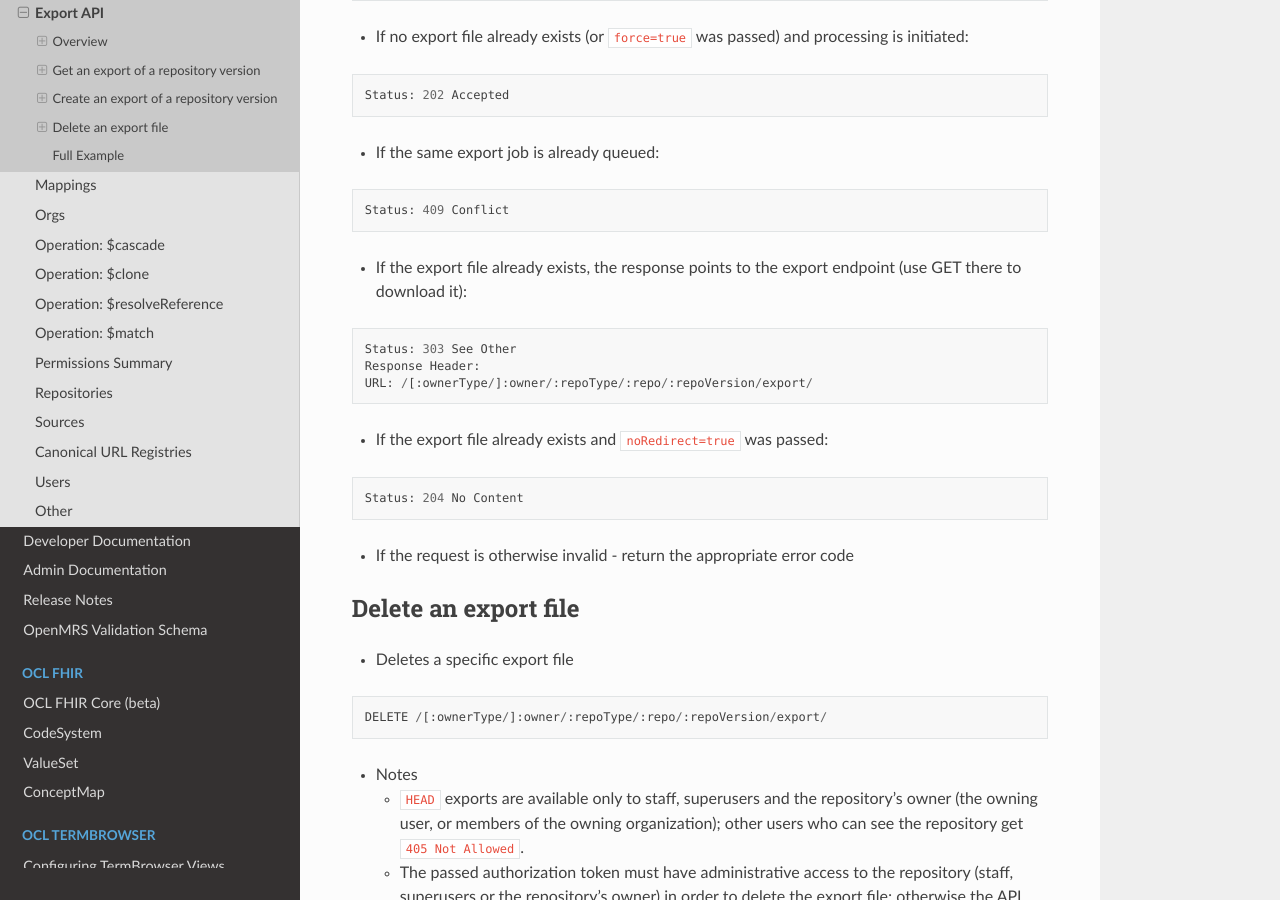
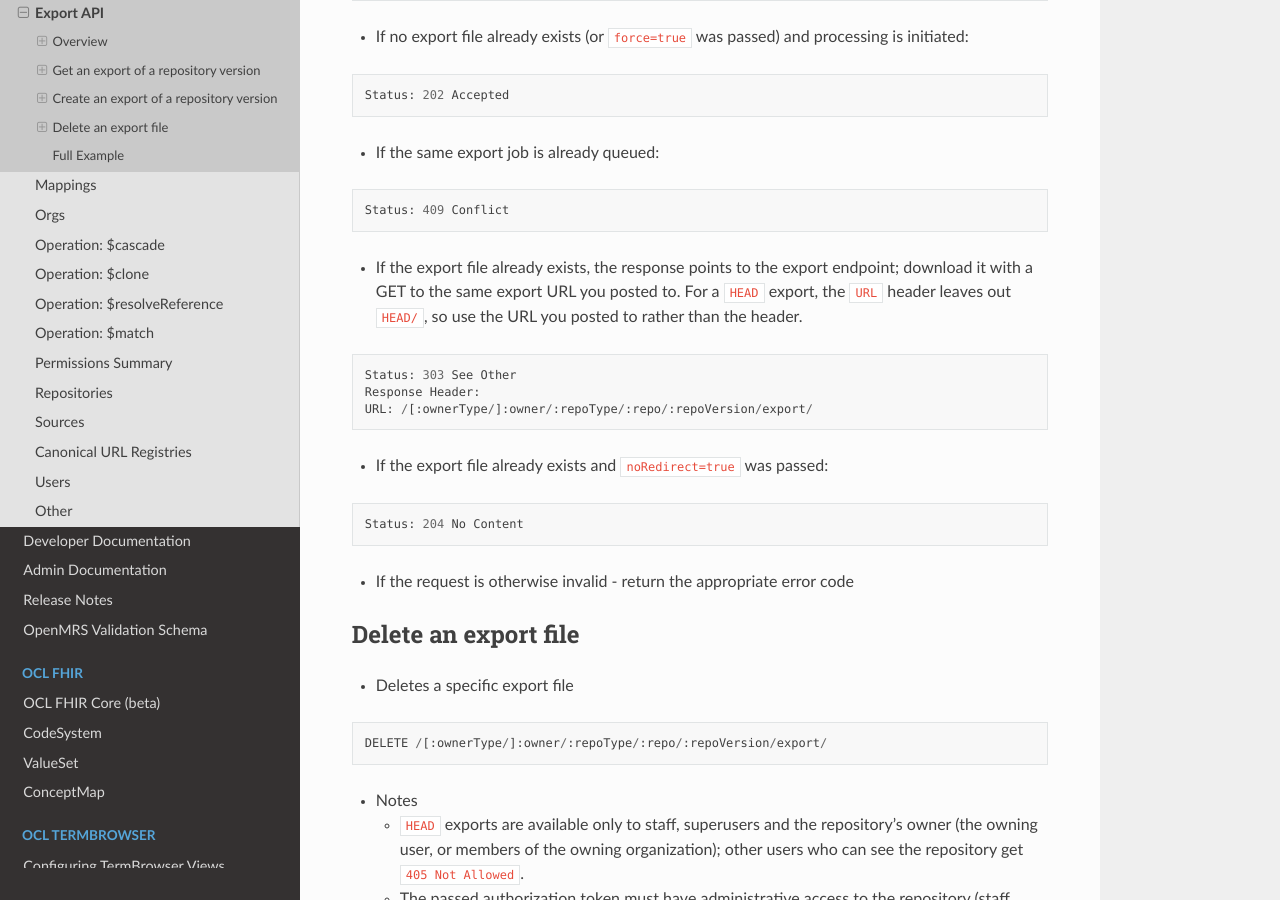
Before and after one commit to OpenConceptLab/ocl-docs, a Sphinx documentation site: the page built from docs/source/oclapi/apireference/exportapi.md, in a window 1280 px wide and 900 px high, scrolled down 4523 px. Built offline with Sphinx 7.4.7 and the Read the Docs theme 3.1.0, drawn with Linux system fonts in a browser that asks for light colours.

Commit message:
OpenConceptLab/ocl_issues#2881 | Export API: the POST 303 URL header omits HEAD/ for HEAD exports
Addresses Codex pass 2 on ocl-docs#69.

Co-Authored-By: Claude Opus 5.5 <noreply@anthropic.com>

````diff
--- a/docs/source/oclapi/apireference/exportapi.md
+++ b/docs/source/oclapi/apireference/exportapi.md
@@ -131,7 +131,7 @@ Status: 202 Accepted
 ```
 Status: 409 Conflict
 ```
-* If the export file already exists, the response points to the export endpoint (use GET there to download it):
+* If the export file already exists, the response points to the export endpoint; download it with a GET to the same export URL you posted to. For a `HEAD` export, the `URL` header leaves out `HEAD/`, so use the URL you posted to rather than the header.
 ```
 Status: 303 See Other
 Response Header:
````
